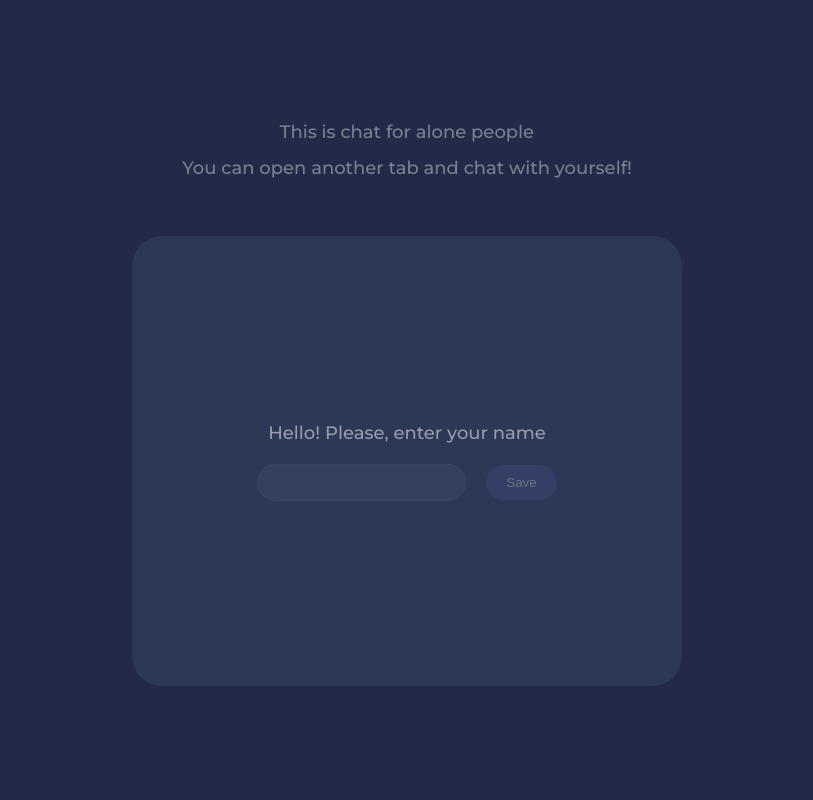
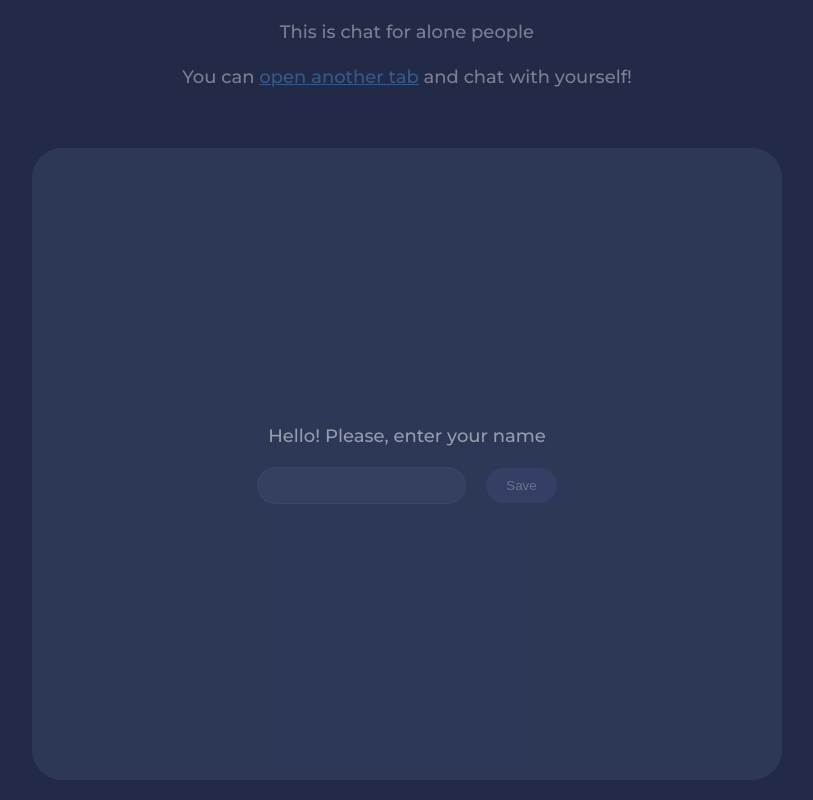
Before and after one commit to EvelinSu/chat-for-alone-people, a React (Create React App) app: page / in a window 1280 px wide. Shown: the whole page, without its empty margins (233-1046 px from the left). Built offline with nearby package versions, Linux system fonts and the light colour scheme.

Commit message:
- change styles

```diff
--- a/src/App.tsx
+++ b/src/App.tsx
@@ -1,4 +1,4 @@
-import React, { useEffect, useState} from 'react';
+import React, {useEffect, useState} from 'react';
 import {SChat} from "./components/Message/styled";
 import {SMainText, SSiteWrapper} from "./components/styled";
 import {ChatContent} from "./components/Chat/ChatContent";
@@ -27,21 +27,21 @@ function App() {
 
     useEffect(() => {
         getUserFromSS()
-        return( () => {
-            sessionStorage.clear()
-        })
     }, [])
 
     return (
         <SSiteWrapper>
             <SMainText>
-                This is chat for alone people<br/>
-                You can open another tab and chat with yourself!
+                This is chat for alone people
             </SMainText>
+            <SMainText>
+                You can <a href={window.location.href} target={"_blank"}>open another tab</a> and chat with yourself!
+            </SMainText>
+            <br />
             <SChat>
                 {user
-                    ? <ChatContent user={user}/>
-                    : <AddNewUserName addNewUser={addNewUserHandler}/>
+                    ? <ChatContent user={user} />
+                    : <AddNewUserName addNewUser={addNewUserHandler} />
                 }
             </SChat>
         </SSiteWrapper>
--- a/src/components/Chat/AddNewUserName/styled.tsx
+++ b/src/components/Chat/AddNewUserName/styled.tsx
@@ -34,9 +34,13 @@ export const SButton = styled.button(props => ({
     backgroundColor: theme.colors.button.success,
     border: "none",
     outline: "none",
+    cursor: "pointer",
     color: "#fff",
     "&:disabled": {
         opacity: 0.3
+    },
+    "&:hover": {
+        opacity: 0.7
     }
 }))
 
--- a/src/components/Chat/ChatContent.tsx
+++ b/src/components/Chat/ChatContent.tsx
@@ -83,6 +83,7 @@ export const ChatContent: FC<ChatContentType> = (props) => {
                 addNewMessage={addNewMessageHandler}
                 scrollToBottom={scrollToBottomHandler}
                 clearInterval={() => clearInterval(timerId)}
+                startTimer={() => checkActualMessages()}
             />
         </>
 
--- a/src/components/Chat/ChatPanel/ChatPanel.tsx
+++ b/src/components/Chat/ChatPanel/ChatPanel.tsx
@@ -10,6 +10,7 @@ type TChatPanelProps = {
     user: UserType
     scrollToBottom: () => void
     clearInterval: () => void
+    startTimer: () => void
 }
 const ChatPanel: FC<TChatPanelProps> = (props) => {
 
@@ -41,6 +42,7 @@ const ChatPanel: FC<TChatPanelProps> = (props) => {
             setMessage('')
             props.scrollToBottom()
         }
+        props.startTimer()
     }
 
     const onFocusHandler = () => {
--- a/src/components/Chat/ChatPanel/styled.tsx
+++ b/src/components/Chat/ChatPanel/styled.tsx
@@ -6,16 +6,16 @@ export const SChatTextarea = styled.textarea((props) => ({
     borderRadius: 20,
     backgroundColor: "rgba(255, 255, 255, 0.1)",
     color: "inherit",
-    border: "none",
+    border: "1px solid transparent",
     outline: "none",
     resize: "none",
     fontSize: "inherit",
-    height: 42,
+    height: 84,
     font: "inherit",
     width: "100%",
     transition: "0.2s",
     "&:focus": {
-        height: "84px",
+        border: `1px solid rgba(255, 255, 255, 0.3) `,
     }
 }))
 
@@ -32,9 +32,11 @@ export const SChatButton = styled.button((props) => ({
     borderRadius: 20,
     border: "none",
     outline: "none",
-    padding: "0 20px",
+    padding: "0 30px",
+    fontSize: 16,
     backgroundColor: theme.colors.button.success,
     color: "#fff",
+    cursor: "pointer",
     transition: "0.2s",
     "&:hover": {
         transform: "scale(0.9)"
--- a/src/components/Message/styled.tsx
+++ b/src/components/Message/styled.tsx
@@ -6,9 +6,9 @@ export const SChat = styled.div((props) => ({
     flexDirection: "column",
     justifyContent: "space-between",
     backgroundColor: theme.colors.darkAlpha,
-    maxWidth: 550,
+    maxWidth: 750,
     width: "100%",
-    height: 450,
+    height: 650,
     overflow: "auto",
     borderRadius: 30,
     boxSizing: "border-box",
@@ -63,7 +63,7 @@ export const SMessageContainer = styled.div<{ isMine?: boolean }>(({isMine}) =>
     display: "flex",
     flexDirection: "column",
     position: "relative",
-    padding: "6px 12px",
+    padding: "8px 12px 10px 12px",
     backgroundColor: theme.colors.primary,
     borderRadius: "10px 10px 10px 10px",
     maxWidth: "60%",
@@ -104,6 +104,9 @@ export const SMessageTitle = styled.span((props) => ({
     color: theme.colors.button.success,
     filter: "brightness(150%)",
     msFilter: "brightness(150%)",
+    whiteSpace: "nowrap",
+    overflow: "hidden",
+    textOverflow: "ellipsis",
     cursor: "pointer",
 }))
 
--- a/src/components/styled.tsx
+++ b/src/components/styled.tsx
@@ -10,15 +10,17 @@ export const SSiteWrapper = styled.div((props) => ({
     minHeight: "100vh",
     maxHeight: "100vh",
     width: "100%",
-    gap: 50,
+    gap: 20,
     color: theme.colors.textOnSecondary,
     padding: 20,
 }))
 export const SMainText = styled.div((props) => ({
-    display: "flex",
-    lineHeight: 2,
     textAlign: "center",
     opacity: 0.4,
+    lineHeight: 1.4,
     fontSize: 18,
+    a: {
+        color: "rgb(88,161,234)"
+    }
 
 }))
```
